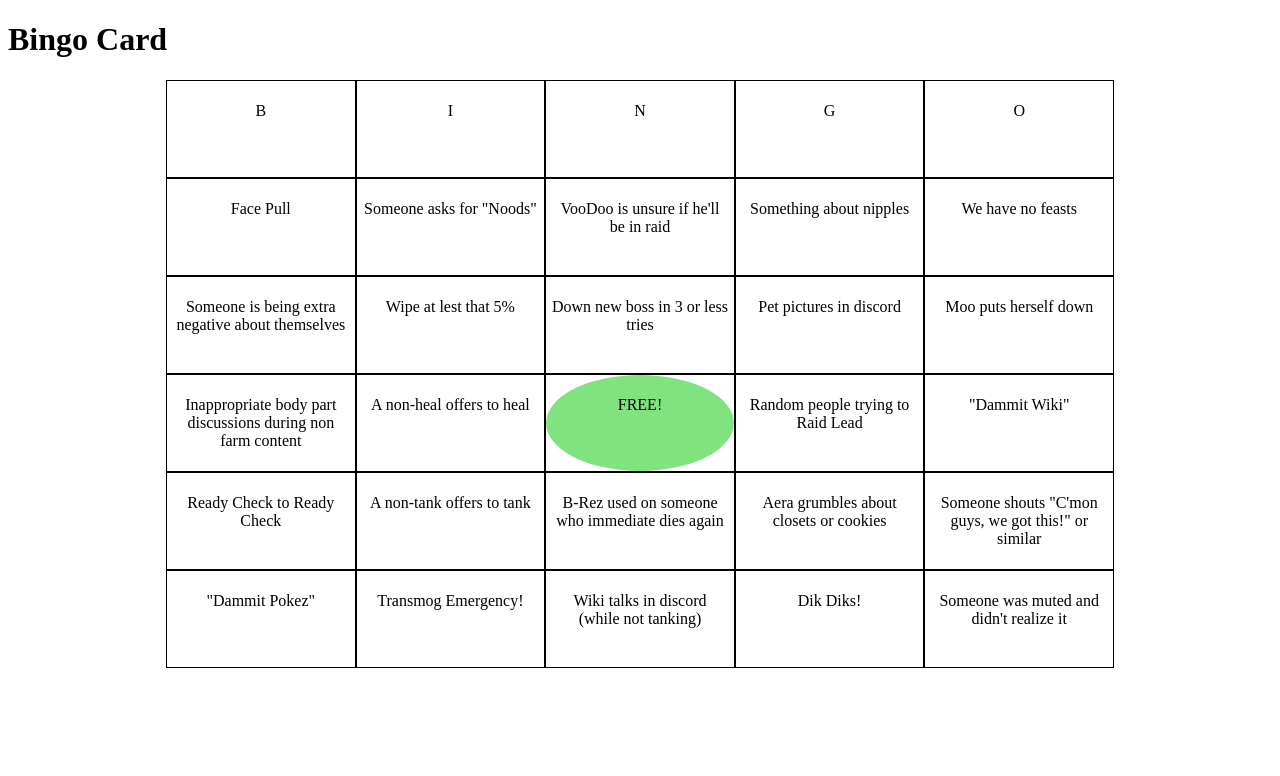
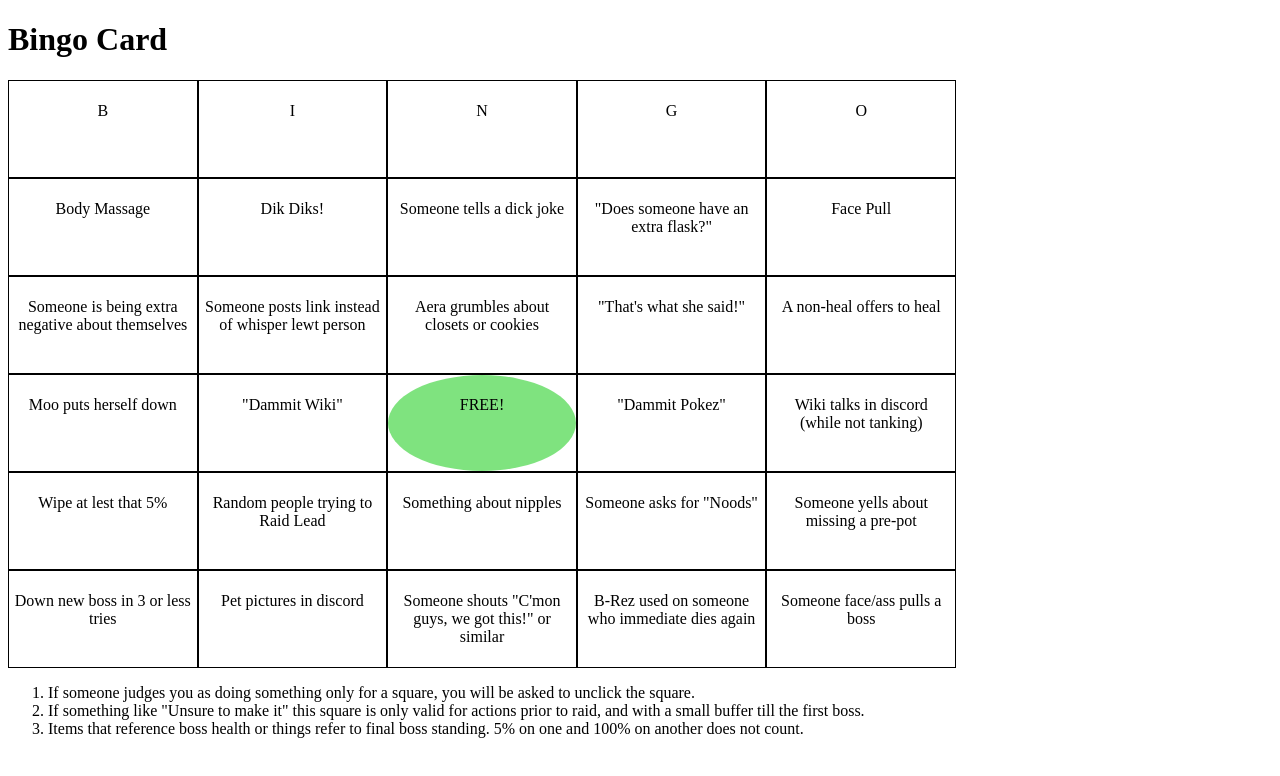
Before and after one commit to justcarver/quarantined-bingo, a Vue app: page / in a window 1280 px wide. Shown: the top 776 px of the page. Built offline with nearby package versions, Linux system fonts and the light colour scheme.

Commit message:
Updated som features and eslint configs

```diff
--- a/src/App.vue
+++ b/src/App.vue
@@ -1,11 +1,14 @@
 <template>
   <div id="app">
     <BingoCard :items="cardData"/>
+    <Rules />
   </div>
 </template>
 
 <script>
 import BingoCard from './components/BingoCard.vue';
+import Rules from './components/Rules.vue';
+
 const potentialSquares = [
   `Someone yells "Nick!"`,
   `VooDoo is unsure if he'll be in raid`,
@@ -43,29 +46,36 @@ const potentialSquares = [
   `Someone was muted and didn't realize it`,
   `Debate on who drops a cauldron`,
   `"Does someone have an extra flask?"`,
-]
+  `Someone face/ass pulls a boss`,
+  `"That's what she said!"`,
+  `Someone has forgotten seals after a boss has been killed`,
+  `Someone demands silence in voice chat`,
+  `Slurred Words in chat`,
+  `Too Lazy to Release`,
+];
 
-function randomCard () {
+function randomCard() {
   const tempArray = [];
   const optionsArray = potentialSquares;
   for (let i = 0; i < 24; i += 1) {
     const item = optionsArray.splice(Math.floor(Math.random() * optionsArray.length), 1);
     tempArray.push(item[0]);
   }
-  tempArray.splice(12, 0, "FREE!");
-  tempArray.unshift('B','I','N','G','O');
+  tempArray.splice(12, 0, `FREE!`);
+  tempArray.unshift(`B`, `I`, `N`, `G`, `O`);
   return tempArray;
 }
 
 export default {
-  name: 'app',
+  name: `app`,
   components: {
     BingoCard,
+    Rules,
   },
   data: function () {
     return {
       cardData: randomCard(),
-    }
+    };
   },
 };
 </script>
--- a/src/components/BingoCard.vue
+++ b/src/components/BingoCard.vue
@@ -25,7 +25,6 @@ export default {
 <style scoped>
 .bingo-card {
   max-width: 75%;
-  margin: 0 auto;
   display: grid;
   grid-template-rows: 1fr 1fr 1fr 1fr 1fr 1fr;
   grid-template-columns: 1fr 1fr 1fr 1fr 1fr;
--- /dev/null
+++ b/src/components/Rules.vue
@@ -0,0 +1,19 @@
+<template>
+  <div class="rules">
+    <ol>
+      <li>If someone judges you as doing something only for a square, you will be asked to unclick the square.</li>
+      <li>If something like "Unsure to make it" this square is only valid for actions prior to raid, and with a small buffer till the first boss.</li>
+      <li>Items that reference boss health or things refer to final boss standing. 5% on one and 100% on another does not count.</li>
+    </ol>
+  </div>
+</template>
+
+<script>
+export default {
+  name: 'Rules',
+};
+</script>
+
+<!-- Add "scoped" attribute to limit CSS to this component only -->
+<style scoped>
+</style>
--- /dev/null
+++ b/vue.config.js
@@ -0,0 +1,5 @@
+module.exports = {
+  publicPath: process.env.NODE_ENV === 'production'
+    ? '/quarantined-bingo/'
+    : '/',
+};
```
Also changed, not shown: .eslintrc.js, 1 other file (tests, documents, lock files or other folders).
